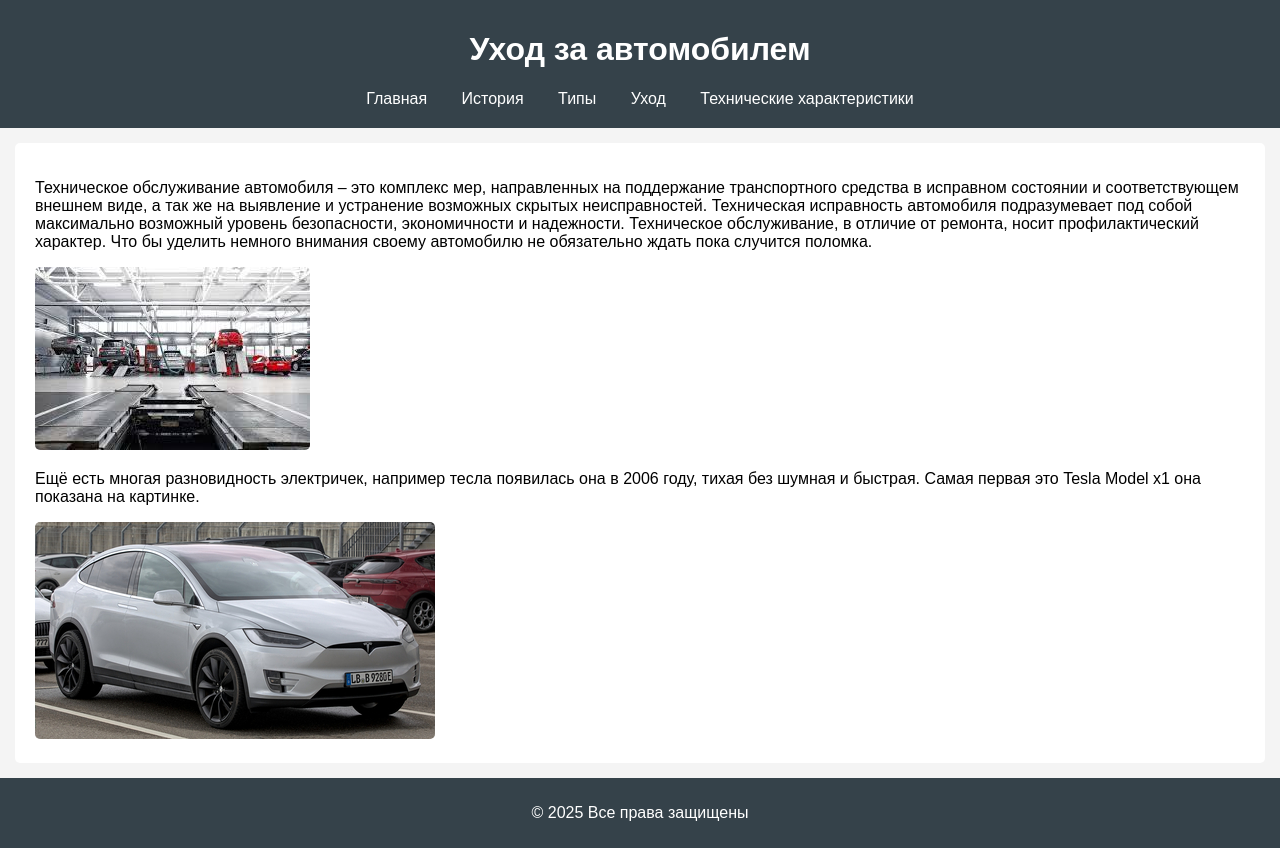
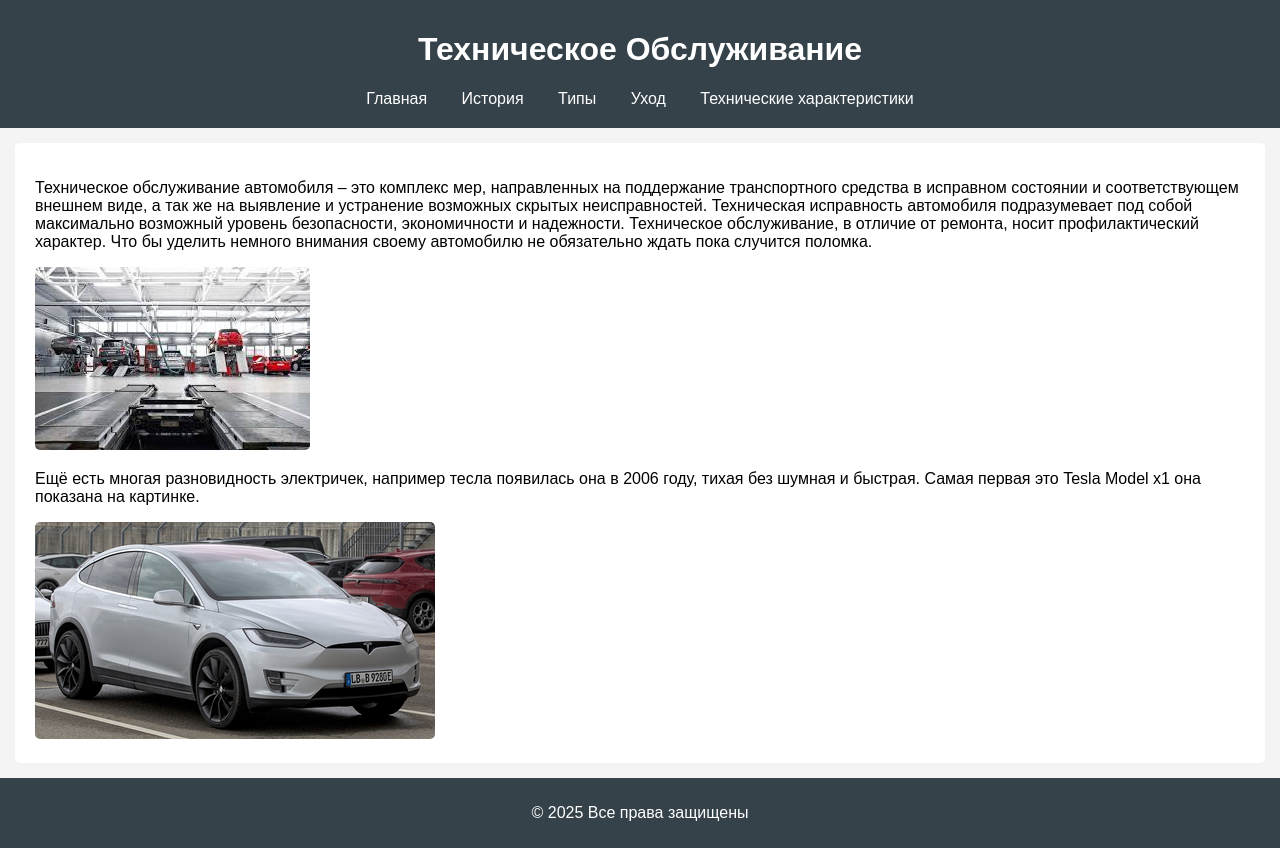
Before and after one commit to lamparik/car.now.product.hht, a plain HTML site: page maintenance.html in a window 1280 px wide. Drawn offline with Linux system fonts and the light colour scheme.

Commit message:
Update maintenance.html

```diff
--- a/maintenance.html
+++ b/maintenance.html
@@ -8,7 +8,7 @@
 </head>
 <body>
     <header>
-        <h1>Уход за автомобилем</h1>
+        <h1>Техническое Обслуживание</h1>
         <nav>
             <a href="index.html">Главная</a>
             <a href="history.html">История</a>
```
